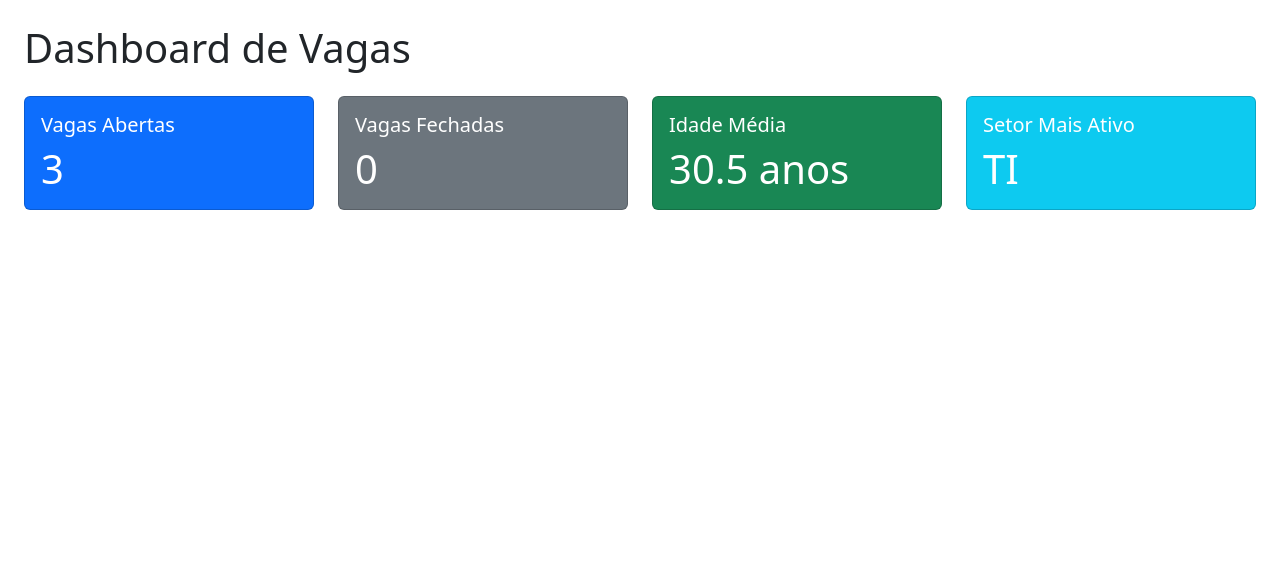
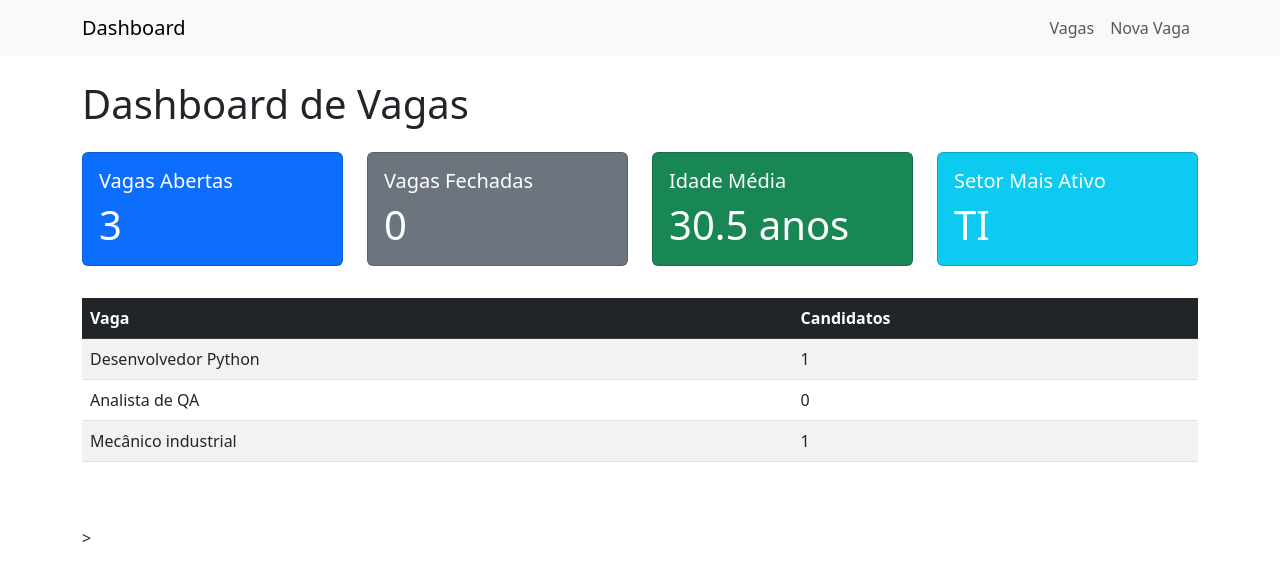
Before and after one commit to Marcelotadaieski/Vagas_teste, a Django app: page /dashboard/ in a window 1280 px wide. Shown: the top 581 px of the page. Run offline with Django 5.2, Linux system fonts and the light colour scheme; data comes from the database, SQL or seed files in the repository; both versions use the stored data as it was after the commit.

Commit message:
Atualização completa do projeto Django com dashboard e análise de dados

```diff
--- /dev/null
+++ b/core/templates/core/base.html
@@ -0,0 +1,29 @@
+<!DOCTYPE html>
+<html lang="pt-br">
+<head>
+  <meta charset="UTF-8">
+  <title>{% block title %}Vagas Bauer{% endblock %}</title>
+  <link
+    href="https://cdn.jsdelivr.net/npm/bootstrap@5.3.0/dist/css/bootstrap.min.css"
+    rel="stylesheet">
+</head>
+<body>
+  <nav class="navbar navbar-expand bg-light mb-4">
+    <div class="container">
+      <a class="navbar-brand" href="{% url 'dashboard' %}">Dashboard</a>
+      <ul class="navbar-nav">
+        <li class="nav-item">
+          <a class="nav-link" href="{% url 'vaga_list' %}">Vagas</a>
+        </li>
+        <li class="nav-item">
+          <a class="nav-link" href="{% url 'vaga_create' %}">Nova Vaga</a>
+        </li>
+      </ul>
+    </div>
+  </nav>
+
+  <div class="container">
+    {% block content %}{% endblock %}
+  </div>
+</body>
+</html>
--- a/core/templates/core/dashboard.html
+++ b/core/templates/core/dashboard.html
@@ -1,20 +1,11 @@
-<!-- core/templates/core/dashboard.html -->
-<!DOCTYPE html>
-<html lang="pt-br">
-<head>
-  <meta charset="UTF-8">
-  <title>Dashboard de Vagas</title>
-  <link
-    href="https://cdn.jsdelivr.net/npm/bootstrap@5.3.0/dist/css/bootstrap.min.css"
-    rel="stylesheet">
-</head>
-<body class="p-4">
+{% extends 'core/base.html' %}
+{% block title %}Dashboard{% endblock %}
 
+{% block content %}
   <h1 class="mb-4">Dashboard de Vagas</h1>
 
-  <!-- CARDS DE MÉTRICAS -->
+  <!-- 1. Cards de Métrica -->
   <div class="row mb-4">
-
     <!-- Vagas Abertas -->
     <div class="col-md-3">
       <div class="card text-white bg-primary mb-2">
@@ -24,7 +15,6 @@
         </div>
       </div>
     </div>
-
     <!-- Vagas Fechadas -->
     <div class="col-md-3">
       <div class="card text-white bg-secondary mb-2">
@@ -34,7 +24,6 @@
         </div>
       </div>
     </div>
-
     <!-- Idade Média -->
     <div class="col-md-3">
       <div class="card text-white bg-success mb-2">
@@ -44,7 +33,6 @@
         </div>
       </div>
     </div>
-
     <!-- Setor Mais Ativo -->
     <div class="col-md-3">
       <div class="card text-white bg-info mb-2">
@@ -54,30 +42,48 @@
         </div>
       </div>
     </div>
-
   </div>
 
-  <!-- Tabela detalhada -->
-  <div class="mb-5">
-    {{ tabela_html|safe }}
-  </div>
+<!-- Tabela de Candidatos por Vaga -->
+<div class="table-responsive mb-5">
+  <table class="table table-striped table-hover">
+    <thead class="table-dark">
+      <tr>
+        <th>Vaga</th>
+        <th>Candidatos</th>
+      </tr>
+    </thead>
+    <tbody>
+      {% for item in dados_vagas %}
+        <tr>
+          <td>{{ item.vaga }}</td>
+          <td>{{ item.candidatos }}</td>
+        </tr>
+      {% empty %}
+        <tr>
+          <td colspan="2" class="text-center">Nenhuma vaga cadastrada.</td>
+        </tr>
+      {% endfor %}
+    </tbody>
+  </table>
+</div>
+>
 
-  <!-- Container do gráfico com dados embutidos -->
+  <!-- 3. Gráfico de Barras -->
   <div
     id="chart-container"
     data-labels='{{ chart_labels_json|escapejs }}'
     data-values='{{ chart_values_json|escapejs }}'>
   </div>
 
-  <!-- Chart.js e inicialização -->
   <script src="https://cdn.jsdelivr.net/npm/chart.js"></script>
   <script>
     const container = document.getElementById('chart-container');
-    const labels = JSON.parse(container.dataset.labels);
-    const values = JSON.parse(container.dataset.values);
-    const canvas = document.createElement('canvas');
+    const labels    = JSON.parse(container.dataset.labels);
+    const values    = JSON.parse(container.dataset.values);
+    const canvas    = document.createElement('canvas');
     container.appendChild(canvas);
-    const ctx = canvas.getContext('2d');
+    const ctx       = canvas.getContext('2d');
 
     new Chart(ctx, {
       type: 'bar',
@@ -86,8 +92,8 @@
         datasets: [{
           label: 'Candidatos por Vaga',
           data: values,
-          backgroundColor: 'rgba(0, 123, 255, 0.5)',
-          borderColor: 'rgba(0, 123, 255, 1)',
+          backgroundColor: 'rgba(0,123,255,0.5)',
+          borderColor:     'rgba(0,123,255,1)',
           borderWidth: 1
         }]
       },
@@ -96,6 +102,4 @@
       }
     });
   </script>
-
-</body>
-</html>
+{% endblock %}
--- a/core/urls.py
+++ b/core/urls.py
@@ -1,6 +1,9 @@
 from django.urls import path
-from .views import dashboard
+from . import views
 
 urlpatterns = [
-    path('dashboard/', dashboard, name='dashboard')
+    path('vagas/',        views.vaga_list,   name='vaga_list'),
+    path('vagas/nova/',   views.vaga_create, name='vaga_create'),
+    path('vagas/<int:pk>/editar/', views.vaga_edit,   name='vaga_edit'),
+    path('dashboard/',    views.dashboard,   name='dashboard'),
 ]
--- a/core/views.py
+++ b/core/views.py
@@ -1,34 +1,70 @@
 import json
-from django.shortcuts import render
-from core.models import Vaga, Candidato
 import pandas as pd
+from django.shortcuts import render, redirect, get_object_or_404
+from .models import Vaga, Candidato
+from .forms import VagaForm
 
 def dashboard(request):
-    vagas = Vaga.objects.all()
+    vagas      = Vaga.objects.all()
     candidatos = Candidato.objects.all()
 
     abertas = vagas.filter(status='aberta').count()
     fechadas = vagas.filter(status='fechada').count()
 
-    dados_vagas = []
-    for vaga in vagas:
-        dados_vagas.append({
-            'vaga': vaga.titulo,
-            'candidatos': vaga.candidatos.count()
-        })
-    df_vagas = pd.DataFrame(dados_vagas)
+    dados_vagas = [
+        {'vaga': v.titulo, 'candidatos': v.candidatos.count()}
+        for v in vagas
+    ]
+    labels = [d['vaga'] for d in dados_vagas]
+    values = [d['candidatos'] for d in dados_vagas]
 
     idades = [c.idade() for c in candidatos]
-    media_idade = round(sum(idades)/len(idades), 1) if idades else 0
+    media_idade = round(sum(idades) / len(idades), 1) if idades else 0
 
     setor_df = pd.DataFrame(vagas.filter(status='aberta').values('setor'))
-    setor_mais_vagas = setor_df['setor'].value_counts().idxmax() if not setor_df.empty else 'Nenhum'
+    setor_mais = (
+        setor_df['setor'].value_counts().idxmax()
+        if not setor_df.empty else 'Nenhum'
+    )
 
     contexto = {
         'abertas': abertas,
         'fechadas': fechadas,
         'media_idade': media_idade,
-        'setor_mais_vagas': setor_mais_vagas,
-        'tabela': df_vagas.to_html(index=False)
+        'setor_mais_vagas': setor_mais,
+        'dados_vagas': dados_vagas,
+        'chart_labels_json': json.dumps(labels),
+        'chart_values_json': json.dumps(values),
     }
     return render(request, 'core/dashboard.html', contexto)
+
+def vaga_list(request):
+    vagas = Vaga.objects.all()
+    return render(request, 'core/vaga_list.html', {'vagas': vagas})
+
+def vaga_create(request):
+    if request.method == 'POST':
+        form = VagaForm(request.POST)
+        if form.is_valid():
+            form.save()
+            return redirect('vaga_list')
+    else:
+        form = VagaForm()
+    return render(request, 'core/vaga_form.html', {
+        'form': form,
+        'titulo': 'Nova Vaga'
+    })
+
+def vaga_edit(request, pk):
+    vaga = get_object_or_404(Vaga, pk=pk)
+    if request.method == 'POST':
+        form = VagaForm(request.POST, instance=vaga)
+        if form.is_valid():
+            form.save()
+            return redirect('vaga_list')
+    else:
+        form = VagaForm(instance=vaga)
+    return render(request, 'core/vaga_form.html', {
+        'form': form,
+        'titulo': 'Editar Vaga'
+    })
```
Also changed, not shown: core/forms.py (added, +13 -0 lines), core/templates/core/vaga_form.html (added, +23 -0 lines), core/templates/core/vaga_list.html (added, +35 -0 lines), db.sqlite3.
